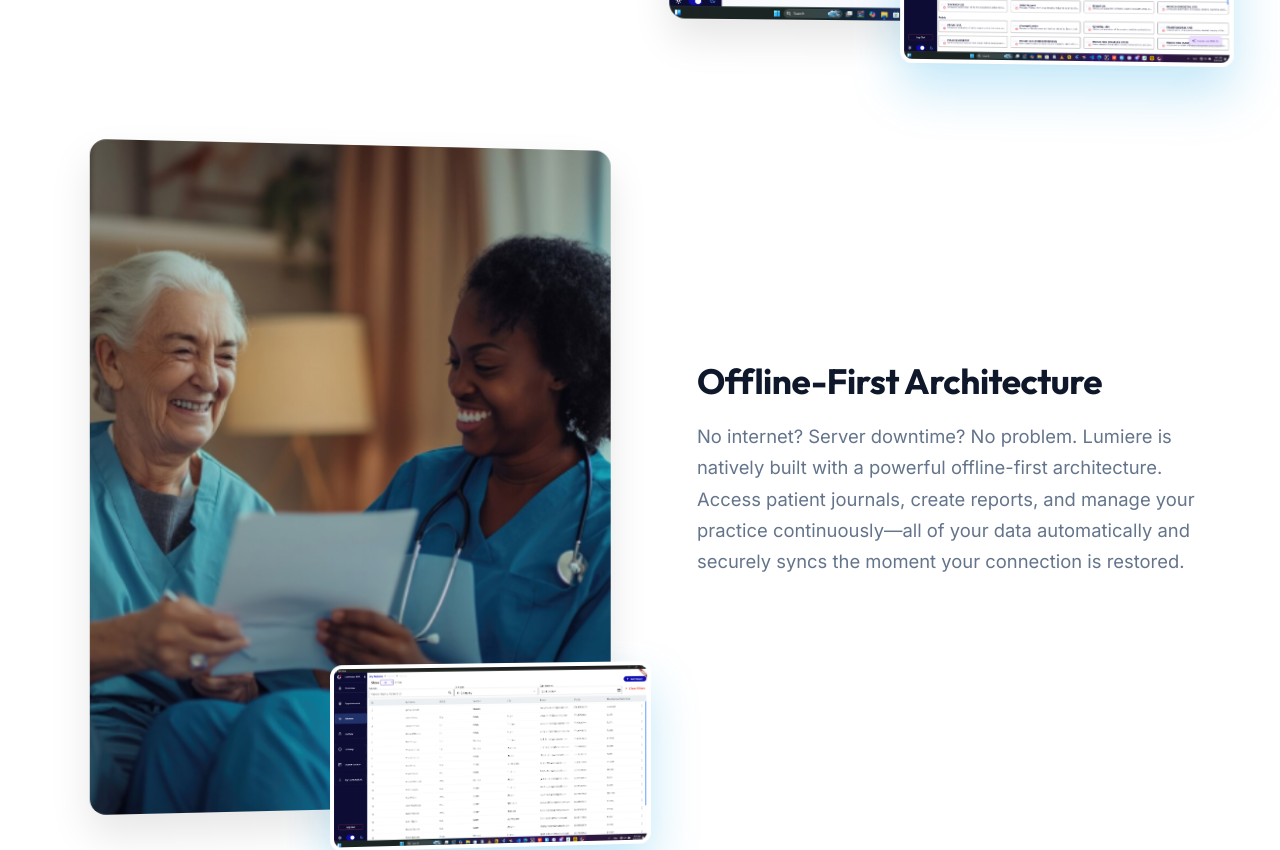
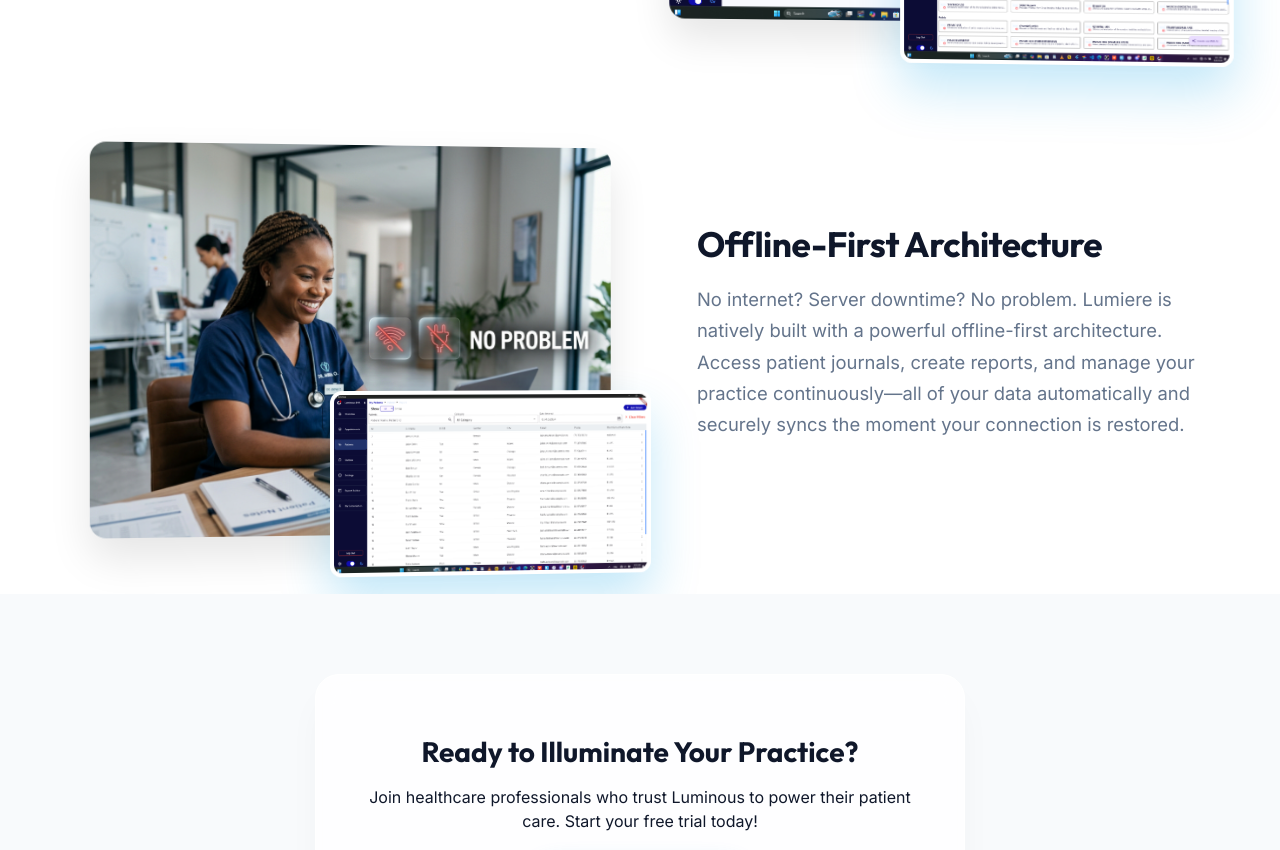
Before and after one commit to xanderelsmith/luminous-Web, a React (Vite) app: page / in a window 1280 px wide. Shown: the part 3780-4630 px from the top of the page. Built offline with nearby package versions, Linux system fonts and the light colour scheme.

Commit message:
Add new offline clinician image with NO PROBLEM text

```diff
--- a/src/App.jsx
+++ b/src/App.jsx
@@ -284,7 +284,7 @@
             </div>
             <div className="col-lg-6 order-lg-first">
               <div className="feature-img-wrapper left-align dual-images">
-                <img src="/assets/image2.png" className="img-fluid feature-img main-img" alt="Offline-First Architecture" />
+                <img src="/assets/offline_clinician.jpg" className="img-fluid feature-img main-img" alt="Offline-First Architecture" />
                 <img src="/assets/patient_manager1.png" className="img-fluid feature-img overlay-img" alt="Data Syncing" />
               </div>
             </div>
```
Also changed, not shown: public/assets/offline_clinician.jpg (added).
